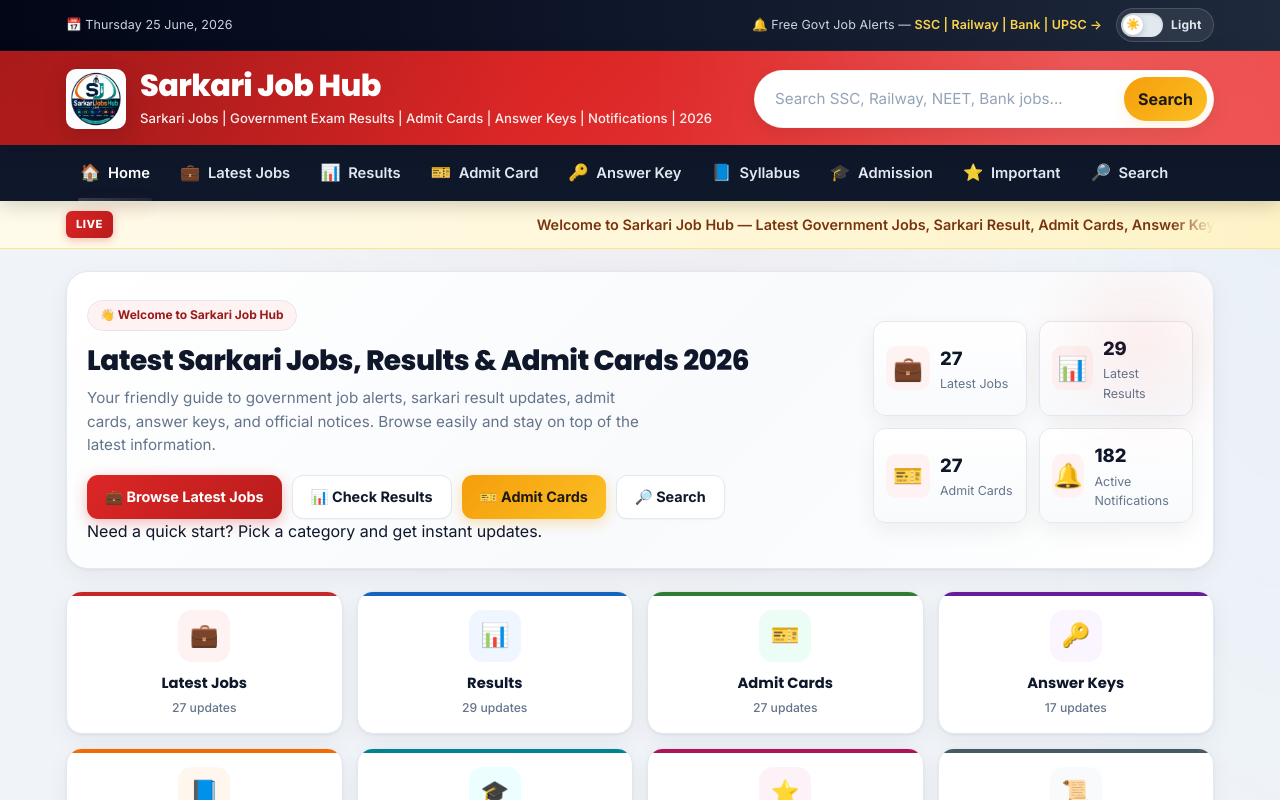
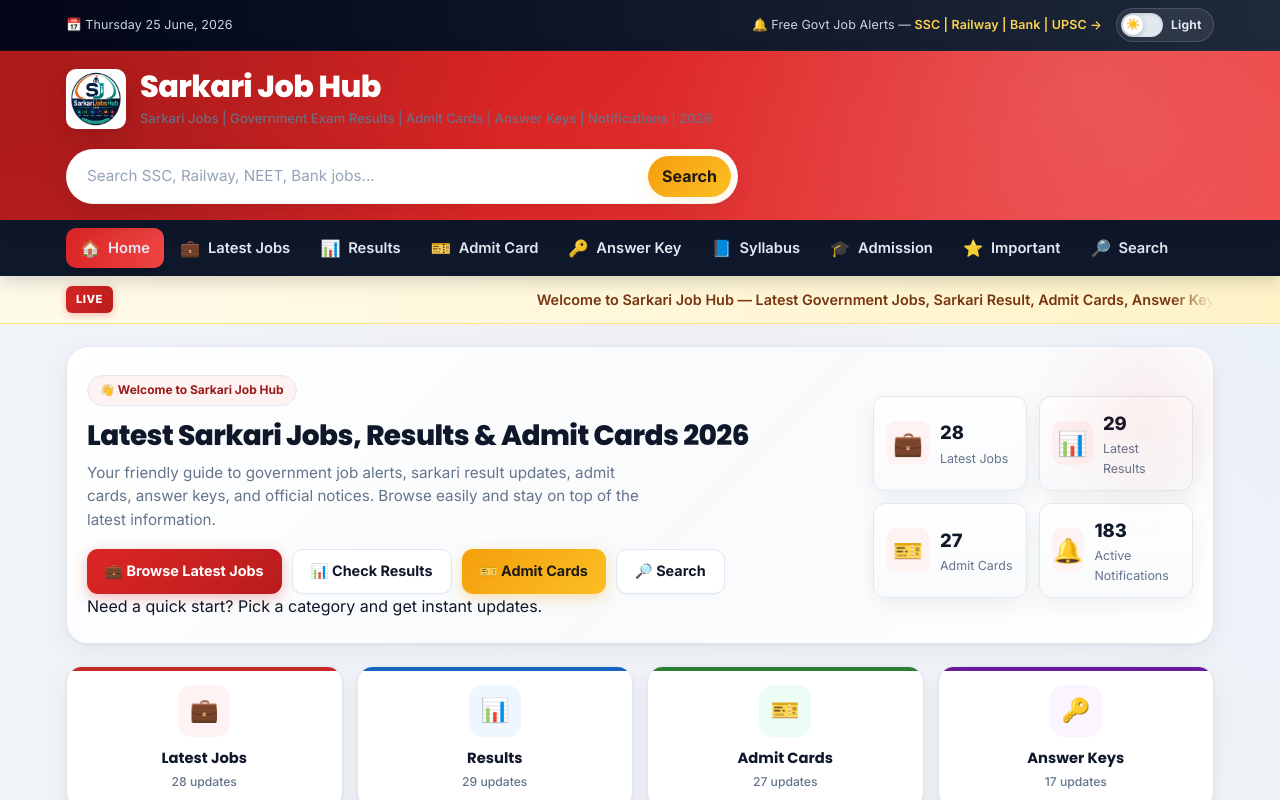
Before and after one commit to sauravydv5/SARKARI-EXAM, a React (Vite) app: page / in a window 1280 px wide. Shown: the top 800 px of the page. Built offline with nearby package versions, Linux system fonts and the light colour scheme; no server answers.

Commit message:
new post

```diff
--- /dev/null
+++ b/content/jobs/indian-airforce-musician-intake-01-2027.json
@@ -0,0 +1,47 @@
+{
+  "category": "latest-job",
+  "image": "/uploads/images/placeholder.svg",
+  "pdf": "/uploads/pdfs/placeholder.pdf",
+  "isFeatured": true,
+  "isNew": true,
+  "id": "indian-airforce-musician-intake-01-2027",
+  "slug": "indian-airforce-musician-intake-01-2027",
+  "title": "Indian Airforce Agniveer Vayu Musician Intake 01/2027 Online Form",
+  "organization": "Indian Air Force / CASB",
+  "postName": "Agniveervayu (Musician) Intake 01/2027",
+  "totalVacancies": 0,
+  "vacancyDetails": "Agniveervayu Musician Rally Recruitment for Intake 01/2027 under Agnipath scheme",
+  "qualification": "Passed Matriculation / 10th class with Music as one of the subjects or equivalent; musical proficiency / skill as per IAF Musician Rally notification",
+  "ageLimit": "As per IAF Agniveervayu (Musician) Intake 01/2027 notification (born within dates specified)",
+  "applicationFee": "General / OBC / EWS / SC / ST : ₹100/- (Pay via Debit Card / Credit Card / Net Banking)",
+  "selectionProcess": "Online Registration → Proficiency / Skill Test (Musician) → Physical Fitness Test → Adaptability Tests → Medical Examination → Document Verification",
+  "documentsRequired": "Educational certificates, music-related certificates (if any), photo ID (Aadhaar), passport photos, signature, category certificate if applicable",
+  "howToApply": "1. Visit the official Agniveervayu Musician application portal\n2. Complete Step I registration (mobile & email OTP)\n3. Login and fill personal, communication and qualification details\n4. Upload photograph, signature, thumb impression and required documents\n5. Pay application fee and submit before 02 August 2026",
+  "shortDescription": "IAF Agniveer Vayu Musician Intake 01/2027 Online Form open. Apply from 20 July 2026 to 02 August 2026. Official notification available.",
+  "content": "<p><strong>आवेदन शुरू ✅</strong></p><p><strong>Indian Air Force</strong> has released the online form for <strong>Agniveer Vayu Musician Intake 01/2027</strong> (Musician Rally Recruitment).</p><p>Eligible candidates can apply online from <strong>20 July 2026</strong> to <strong>02 August 2026</strong>. Official notification is available.</p><ul><li>Post: Agniveervayu (Musician) – Intake 01/2027</li><li>Application Start: 20 July 2026</li><li>Last Date: 02 August 2026</li><li>Application Fee: ₹100/- for all categories</li><li>Selection: Skill / proficiency test, PFT, adaptability, medical</li></ul><p>Read the official notification carefully for musical proficiency standards, age limit, and rally venue details before applying.</p>",
+  "publishedAt": "2026-07-20T00:00:00.000Z",
+  "importantDates": {
+    "notificationDate": "Jul 2026",
+    "startDate": "20 Jul 2026",
+    "lastDate": "02 Aug 2026",
+    "examDate": "As per Schedule",
+    "resultDate": "To be announced",
+    "admitCardDate": "Before Exam"
+  },
+  "links": {
+    "applyOnline": "https://cdn.digialm.com/EForms/configuredHtml/1258/101682/login.html",
+    "officialWebsite": "https://agnipathvayu.cdac.in/",
+    "officialNotification": "https://iafrecruitment.edcil.co.in/agniveervayu/pdffiles/Musician%20%20Rally%2001%20of%202027.pdf"
+  },
+  "tags": [
+    "IAF",
+    "Agniveer",
+    "Agniveervayu",
+    "Musician",
+    "Air Force",
+    "01/2027",
+    "SarkariResult"
+  ],
+  "views": 0,
+  "statusNote": "आवेदन शुरू ✅"
+}
--- a/src/components/Layout.jsx
+++ b/src/components/Layout.jsx
@@ -55,31 +55,35 @@
         </div>
       </div>
 
-      <header className="site-header">
-        <div className="container brand-row">
-          <Link to="/" className="brand">
+      <header className="site-header sticky top-0 z-40">
+        <div className="container brand-row flex items-center justify-between gap-6">
+          <Link to="/" className="brand flex items-center gap-4 no-underline">
             <img
               src="/logo.png"
               alt="Sarkari Jobs Hub logo"
-              className="brand-logo-img"
+              className="brand-logo-img rounded-md shadow-sm"
               width={72}
               height={72}
               decoding="async"
             />
-            <div className="brand-text">
-              <h1>Sarkari Job Hub</h1>
-              <p>Sarkari Jobs | Government Exam Results | Admit Cards | Answer Keys | Notifications | 2026</p>
+            <div className="brand-text leading-tight">
+              <h1 className="m-0 font-poppins text-[1.05rem] md:text-[1.2rem] font-extrabold">Sarkari Job Hub</h1>
+              <p className="m-0 text-xs md:text-sm text-[--muted]">Sarkari Jobs | Government Exam Results | Admit Cards | Answer Keys | Notifications | 2026</p>
             </div>
           </Link>
-          <form className="header-search" onSubmit={onSearch}>
+
+          <form className="header-search flex items-center w-full max-w-xl md:max-w-2xl" onSubmit={onSearch}>
+            <label htmlFor="site-search" className="sr-only">Search</label>
             <input
+              id="site-search"
               type="search"
               placeholder="Search SSC, Railway, NEET, Bank jobs..."
               value={q}
               onChange={(e) => setQ(e.target.value)}
               aria-label="Search"
+              className="flex-1 px-4 py-2 rounded-full bg-white/95 text-sm text-gray-900 placeholder-gray-400 focus:outline-none focus:ring-2 focus:ring-red-300"
             />
-            <button type="submit">Search</button>
+            <button type="submit" className="ml-3 px-4 py-2 rounded-full bg-gradient-to-r from-yellow-400 to-yellow-300 text-black font-semibold shadow-md hover:scale-[1.02] transition">Search</button>
           </form>
         </div>
       </header>
@@ -99,13 +103,15 @@
           <div className="nav-actions-mobile">
             <ThemeToggle />
           </div>
-          <ul id="main-nav-list" className={menuOpen ? 'open' : ''}>
+          <ul id="main-nav-list" className={`flex flex-wrap items-center gap-2 ${menuOpen ? 'open' : ''}`}>
             {navItems.map((item) => (
               <li key={item.to}>
                 <NavLink
                   to={item.to}
                   end={item.end}
-                  className={({ isActive }) => (isActive ? 'active' : '')}
+                  className={({ isActive }) =>
+                    `inline-flex items-center gap-2 px-3 py-2 rounded-md text-sm font-semibold transition ${isActive ? 'bg-gradient-to-r from-red-600 to-red-500 text-white shadow-md' : 'text-white/90 hover:bg-white/6'}`
+                  }
                   onClick={() => setMenuOpen(false)}
                 >
                   <span className="nav-icon" aria-hidden>
--- a/src/pages/AboutPage.jsx
+++ b/src/pages/AboutPage.jsx
@@ -3,12 +3,10 @@
 
 export default function AboutPage() {
   useSeo({
-    title: 'About Sarkari Job Hub - India\\'s Leading Government Job Portal',
-    description:
-      'Learn about Sarkari Job Hub - the most trusted source for latest government jobs, exam updates, admit cards and results. Join lakhs of job seekers in India.',
+    title: 'About Sarkari Job Hub - India\'s Leading Government Job Portal',
+    description: 'Learn about Sarkari Job Hub - the most trusted source for latest government jobs, exam updates, admit cards and results. Join lakhs of job seekers in India.',
     url: 'https://sarkarijobhud.website/about',
-    keywords:
-      'about sarkari job hub, government job portal, job notification, sarkari jobs, government exam, job alerts',
+    keywords: 'about sarkari job hub, government job portal, job notification, sarkari jobs, government exam, job alerts',
   });
 
   return (
```
